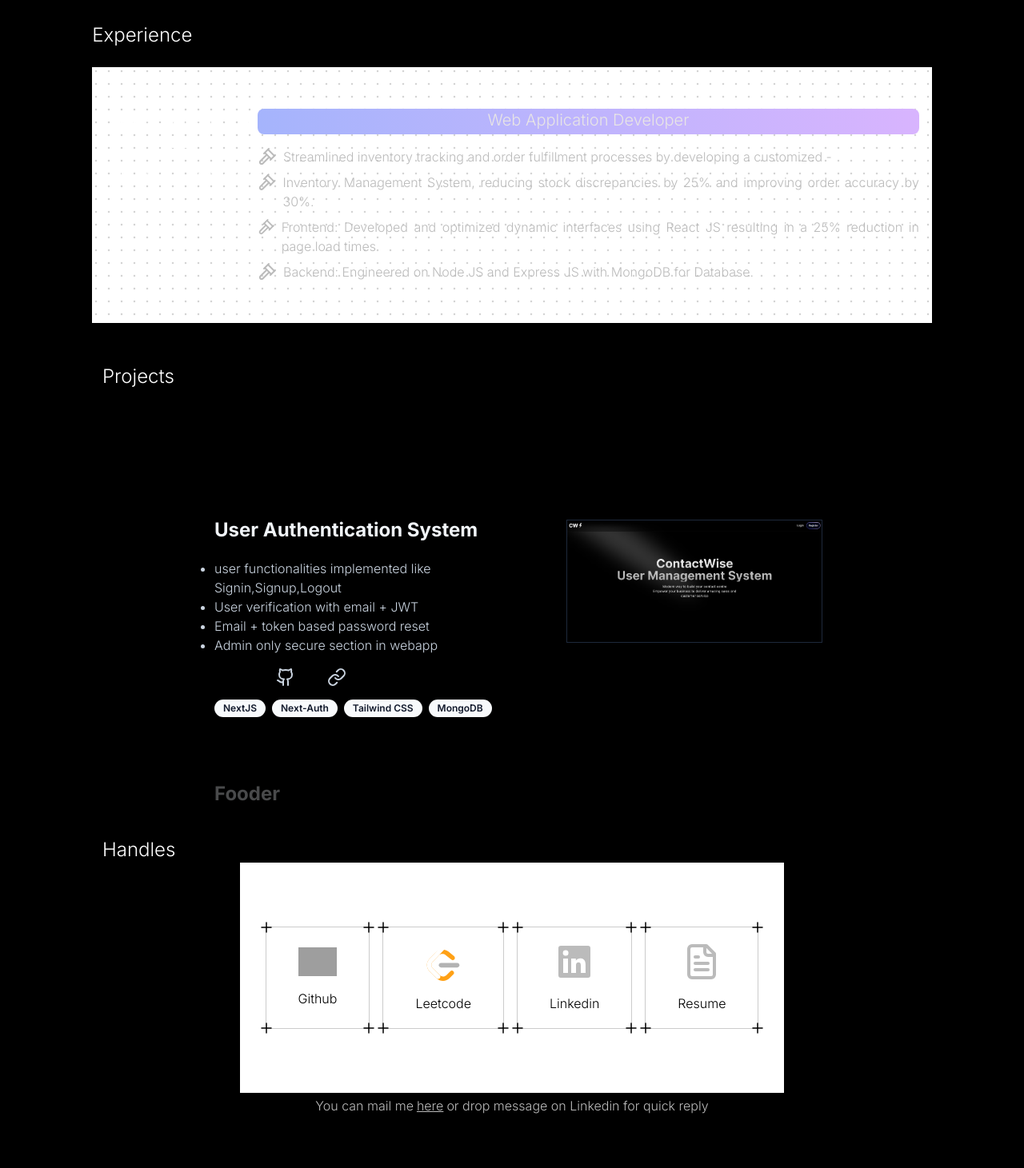
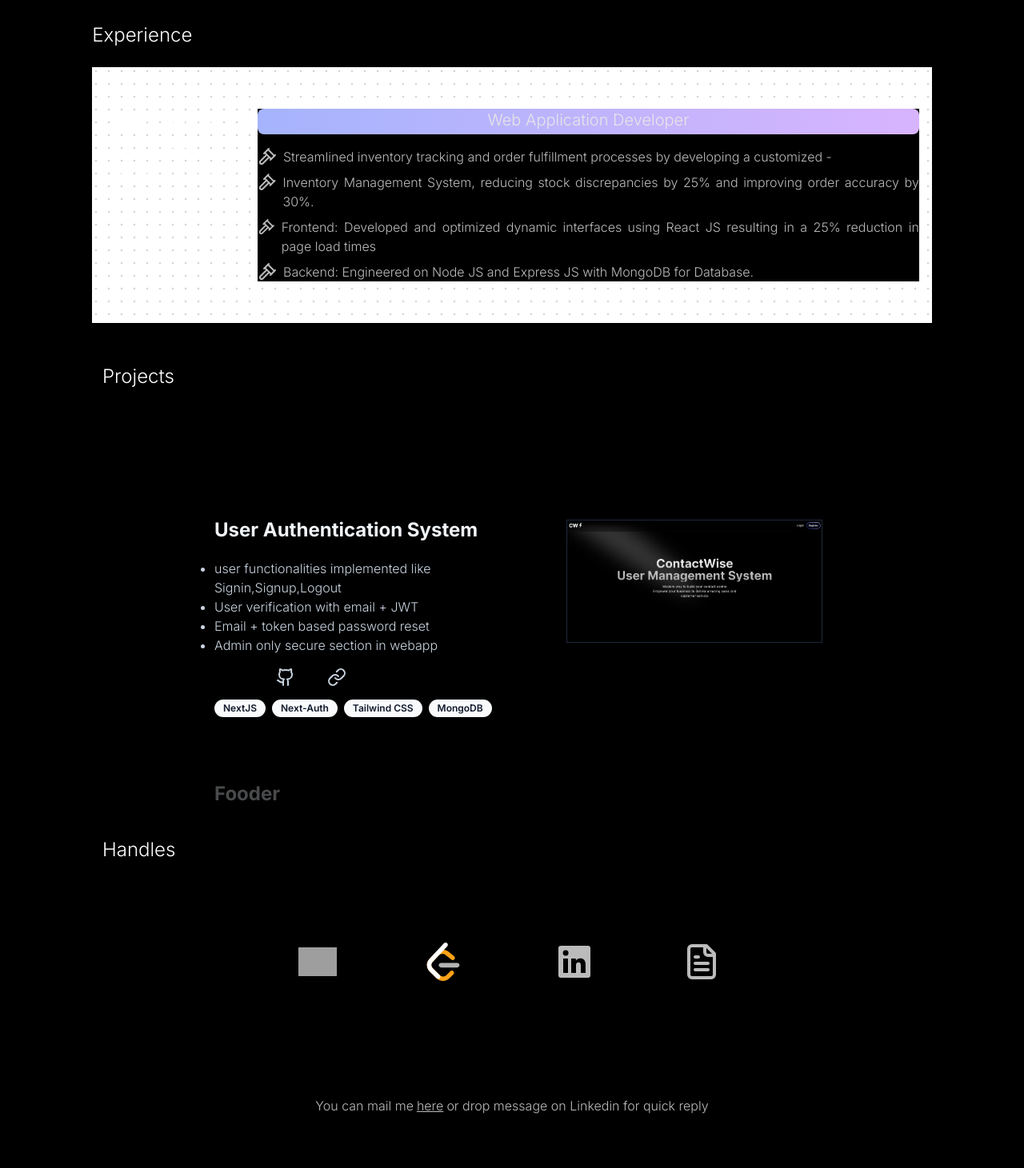
Before and after one commit to Abhishek-Sumn/abhisheksuman.me, a Next.js app: page / in a window 1280 px wide. Shown: the part 1300-2761 px from the top of the page at 80% size. Built offline with nearby package versions, Linux system fonts and the light colour scheme; grey boxes are pictures that could not be loaded.

Commit message:
fixed safari

```diff
--- a/src/app/page.tsx
+++ b/src/app/page.tsx
@@ -88,7 +88,7 @@ export default function Home() {
               <h1 className="">May 2023  -  June 2023</h1>
             </div>
 
-            <div className="flex flex-col gap-4">
+            <div className="flex flex-col gap-4 my-class">
               <Highlight className="text-[#e8e5e5] text-xl ">
                 Web Application Developer
               </Highlight>
@@ -135,7 +135,7 @@ export default function Home() {
       <div className=" ">
 
         <>
-          <div className="py-20 grid grid-cols-2 md:flex md:grid-cols-2 lg:flex-row items-center justify-center bg-white dark:bg-black w-full gap-4 mx-auto px-8">
+          <div className="py-20 grid grid-cols-2 md:flex md:grid-cols-2 lg:flex-row items-center justify-center bg-black w-full gap-4 mx-auto px-8">
             <Card title="Github" icon={<Githubicon />} link="https://github.com/Abhishek-Sumn"  >
               <CanvasRevealEffect
                 animationSpeed={5.1}
```
